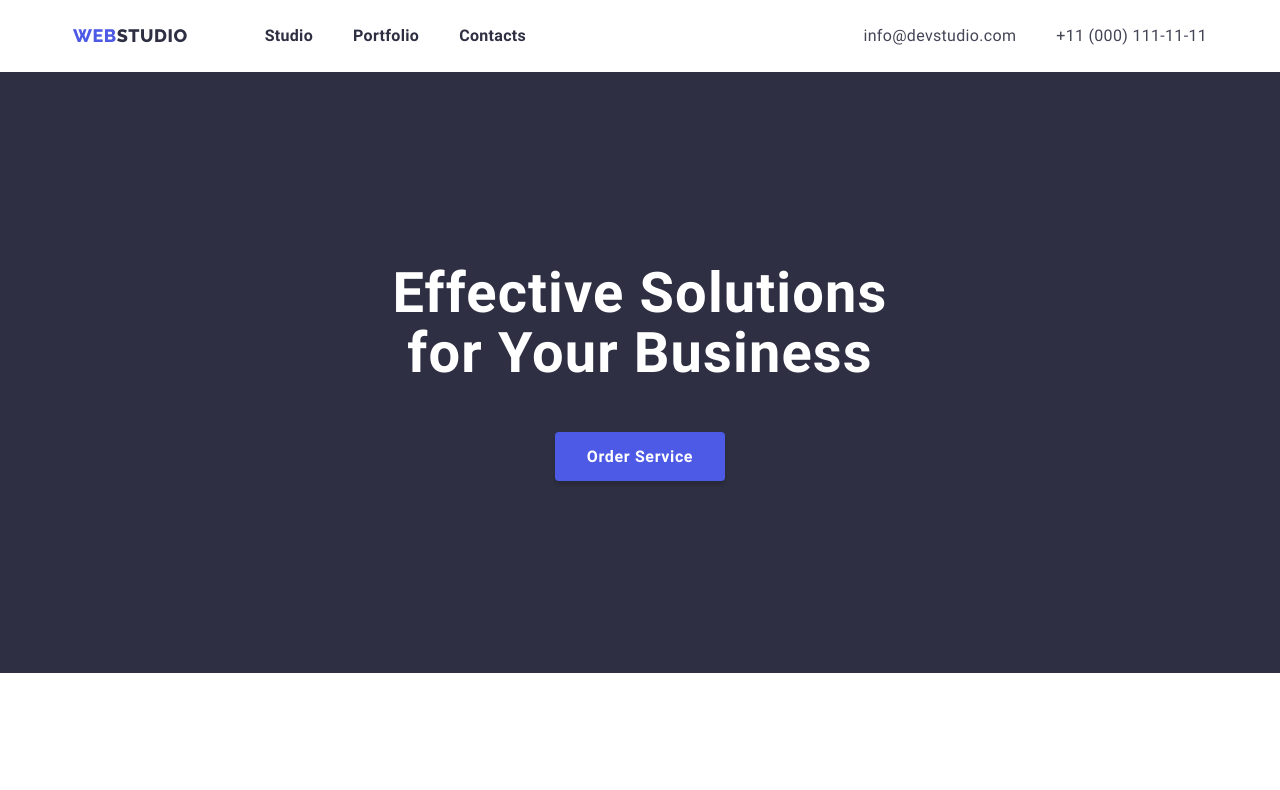
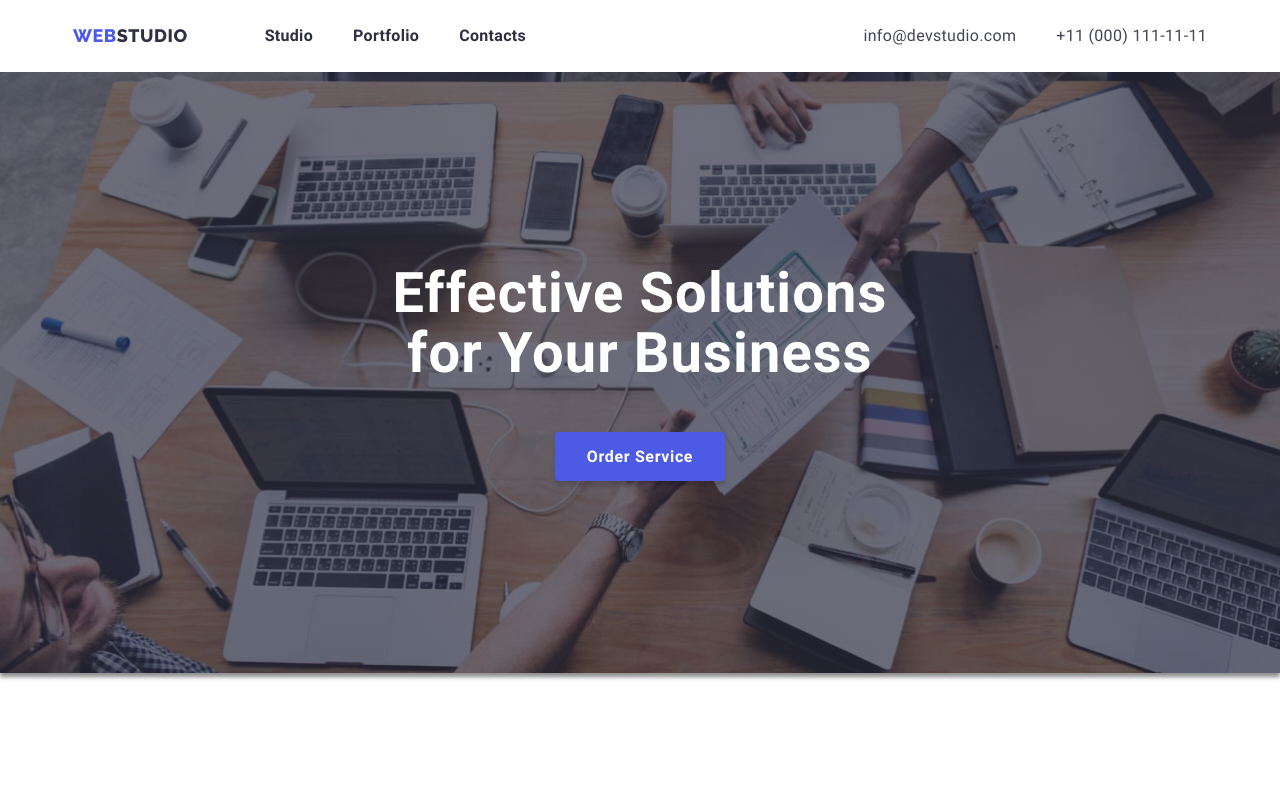
Before and after one commit to RainWell07/goit-markup-hw-04, a plain HTML site: page index.html in a window 1280 px wide. Shown: the top 790 px of the page. Drawn offline with nearby package versions, Linux system fonts and the light colour scheme.

Commit message:
update style.css

```diff
--- a/css/styles.css
+++ b/css/styles.css
@@ -119,7 +119,12 @@ padding-bottom: 48px;
 }
 
 .head-section {
-    background-color: #2E2F42 ;
+    background-image: linear-gradient(to right,
+    rgba( 46, 47, 66, 0.7 ),
+    rgba( 46, 47, 66, 0.7 )),
+    url(../image/people-office\ 1.jpg);
+    box-shadow: 0px 4px 4px rgba(0, 0, 0, 0.25), 0px 4px 4px rgba(0, 0, 0, 0.25);
+    background-size: cover;
     padding: 192px 0px 192px 0px;
     text-align: center;
     margin: 0;
```
